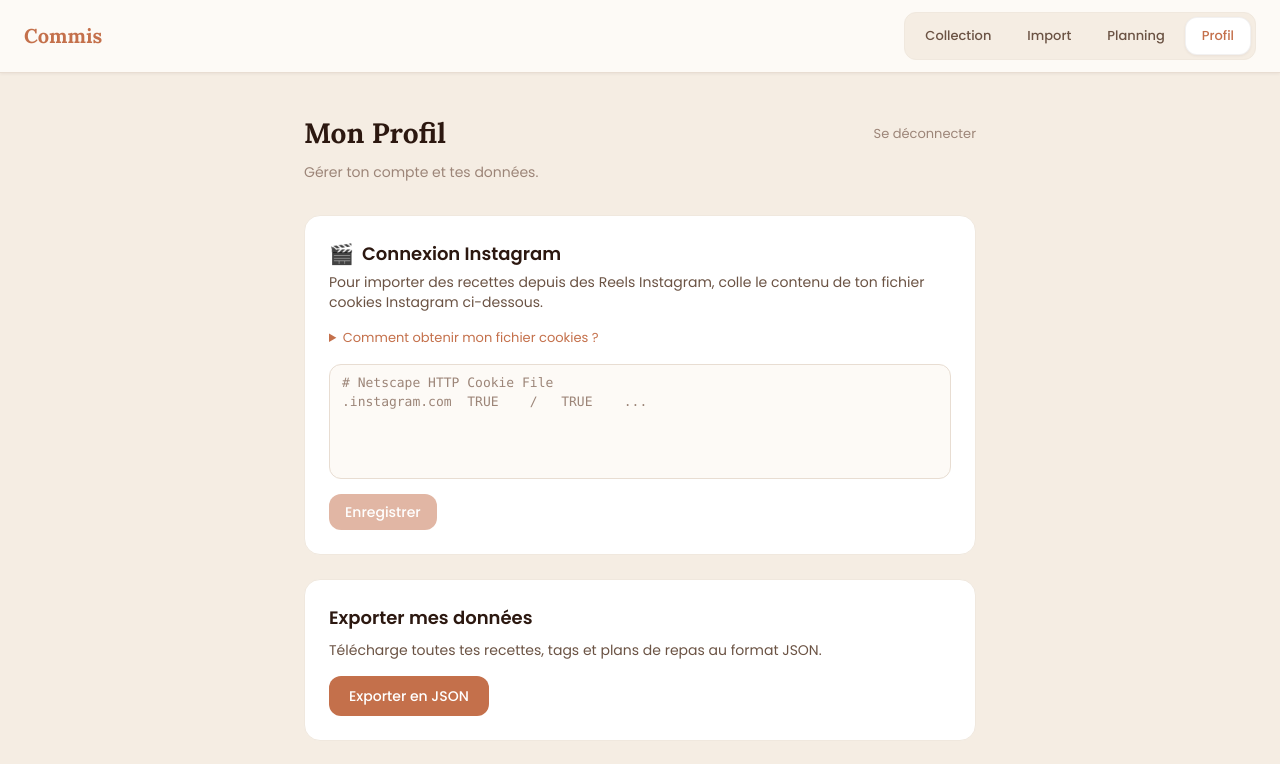
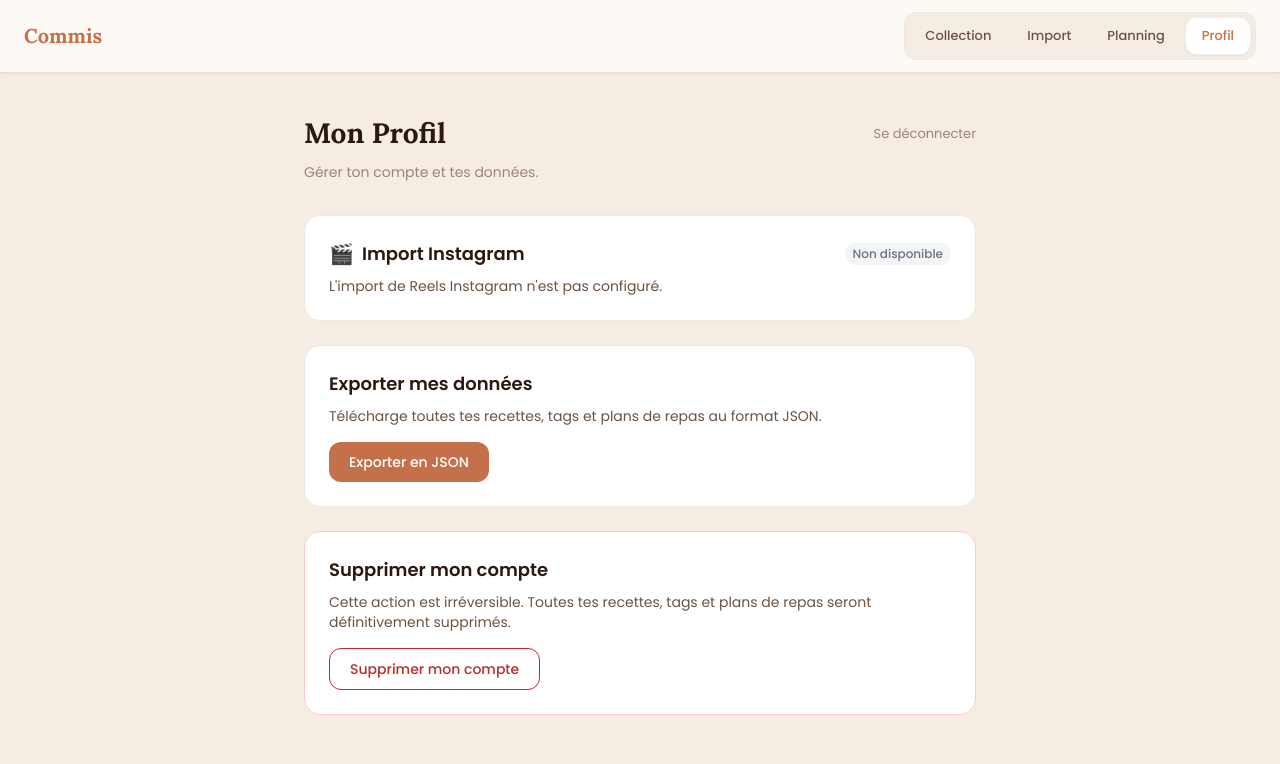
Before and after one commit to TiercePersonne/commis, a Next.js app: page /profile in a window 1280 px wide. Shown: the top 764 px of the page. Built offline with nearby package versions, Linux system fonts and the light colour scheme; no server answers.

Commit message:
feat: section Instagram simplifiee sans champ cookies

```diff
--- a/src/app/profile/page.tsx
+++ b/src/app/profile/page.tsx
@@ -2,7 +2,7 @@
 
 import { useState, useEffect } from 'react';
 import { AppLayout } from '@/app/components/app-layout';
-import { exportUserData, deleteAccount, saveInstagramCookies, getInstagramCookies, hasSharedInstagramCookies } from '@/app/actions/profile';
+import { exportUserData, deleteAccount, hasSharedInstagramCookies } from '@/app/actions/profile';
 import { logout } from '@/app/login/actions';
 
 export default function ProfilePage() {
@@ -11,40 +11,11 @@ export default function ProfilePage() {
   const [deleting, setDeleting] = useState(false);
   const [error, setError] = useState<string | null>(null);
 
-  const [instagramCookies, setInstagramCookies] = useState('');
-  const [instagramSaved, setInstagramSaved] = useState(false);
-  const [instagramSaving, setInstagramSaving] = useState(false);
-  const [instagramConnected, setInstagramConnected] = useState(false);
   const [sharedCookiesActive, setSharedCookiesActive] = useState(false);
 
   useEffect(() => {
-    getInstagramCookies().then((cookies) => {
-      if (cookies) setInstagramConnected(true);
-    });
     hasSharedInstagramCookies().then(setSharedCookiesActive);
   }, []);
-
-  const handleSaveInstagram = async () => {
-    const trimmed = instagramCookies.trim();
-    if (!trimmed) return;
-    setInstagramSaving(true);
-    setInstagramSaved(false);
-    const result = await saveInstagramCookies(trimmed);
-    setInstagramSaving(false);
-    if (!result.error) {
-      setInstagramConnected(true);
-      setInstagramSaved(true);
-      setTimeout(() => setInstagramSaved(false), 3000);
-    }
-  };
-
-  const handleDisconnectInstagram = async () => {
-    setInstagramSaving(true);
-    await saveInstagramCookies(null);
-    setInstagramCookies('');
-    setInstagramConnected(false);
-    setInstagramSaving(false);
-  };
 
   const handleExport = async () => {
     setExporting(true);
@@ -115,68 +86,22 @@ export default function ProfilePage() {
           <div className="space-y-6">
             {/* Section Instagram */}
             <div className="bg-[var(--color-bg-card)] border border-[var(--color-border-light)] rounded-2xl p-6">
-              <div className="flex items-center gap-2 mb-1">
+              <div className="flex items-center gap-2">
                 <span className="text-xl">🎬</span>
                 <h2 className="text-lg font-semibold text-[var(--color-text-primary)]">
-                  Connexion Instagram
+                  Import Instagram
                 </h2>
-                {(instagramConnected || sharedCookiesActive) && (
-                  <span className="ml-auto text-[12px] font-medium px-2 py-0.5 rounded-full bg-green-100 text-green-700">
-                    {instagramConnected ? 'Connecté' : 'Cookies partagés actifs'}
-                  </span>
-                )}
+                <span className={`ml-auto text-[12px] font-medium px-2 py-0.5 rounded-full ${
+                  sharedCookiesActive ? 'bg-green-100 text-green-700' : 'bg-gray-100 text-gray-500'
+                }`}>
+                  {sharedCookiesActive ? 'Activé' : 'Non disponible'}
+                </span>
               </div>
-              <p className="text-sm text-[var(--color-text-secondary)] mb-4">
-                Pour importer des recettes depuis des Reels Instagram, colle le contenu de ton fichier cookies Instagram ci-dessous.
+              <p className="text-sm text-[var(--color-text-secondary)] mt-2">
+                {sharedCookiesActive
+                  ? "L'import de Reels Instagram est disponible."
+                  : "L'import de Reels Instagram n'est pas configuré."}
               </p>
-
-              <details className="mb-4">
-                <summary className="text-[13px] text-[var(--color-accent)] cursor-pointer hover:underline">
-                  Comment obtenir mon fichier cookies ?
-                </summary>
-                <ol className="mt-2 space-y-1 text-[13px] text-[var(--color-text-secondary)] list-decimal list-inside">
-                  <li>Installe l&apos;extension <strong>"Get cookies.txt LOCALLY"</strong> dans Chrome</li>
-                  <li>Va sur <strong>instagram.com</strong> et connecte-toi</li>
-                  <li>Clique sur l&apos;extension &gt; <strong>Export As</strong> &gt; <strong>cookies.txt (Current Site)</strong></li>
-                  <li>Ouvre le fichier téléchargé dans un éditeur de texte, sélectionne tout et copie</li>
-                  <li>Colle le contenu dans le champ ci-dessous</li>
-                </ol>
-              </details>
-
-              {!instagramConnected ? (
-                <div className="space-y-2">
-                  <textarea
-                    value={instagramCookies}
-                    onChange={(e) => setInstagramCookies(e.target.value)}
-                    placeholder={`# Netscape HTTP Cookie File\n.instagram.com\tTRUE\t/\tTRUE\t...`}
-                    rows={5}
-                    className="w-full px-3 py-2 text-[13px] font-mono border border-[var(--color-border)] rounded-xl bg-[var(--color-bg-secondary)] text-[var(--color-text-primary)] placeholder:text-[var(--color-text-muted)] focus:border-[var(--color-accent)] outline-none resize-none"
-                  />
-                  <button
-                    onClick={handleSaveInstagram}
-                    disabled={instagramSaving || !instagramCookies.trim()}
-                    className="px-4 py-2 bg-[var(--color-accent)] text-white rounded-xl hover:bg-[var(--accent-primary-hover)] disabled:opacity-50 disabled:cursor-not-allowed font-medium text-sm transition-colors"
-                  >
-                    {instagramSaving ? 'Enregistrement…' : 'Enregistrer'}
-                  </button>
-                </div>
-              ) : (
-                <div className="flex items-center gap-3">
-                  <span className="text-[13px] text-[var(--color-text-secondary)]">
-                    Cookies enregistrés — import Reel activé
-                  </span>
-                  {instagramSaved && (
-                    <span className="text-[12px] text-green-600">✓ Sauvegardé</span>
-                  )}
-                  <button
-                    onClick={handleDisconnectInstagram}
-                    disabled={instagramSaving}
-                    className="ml-auto text-[13px] text-[var(--color-text-muted)] hover:text-red-600 transition-colors"
-                  >
-                    Déconnecter
-                  </button>
-                </div>
-              )}
             </div>
             <div className="bg-[var(--color-bg-card)] border border-[var(--color-border-light)] rounded-2xl p-6">
               <h2 className="text-lg font-semibold text-[var(--color-text-primary)] mb-2">
```
